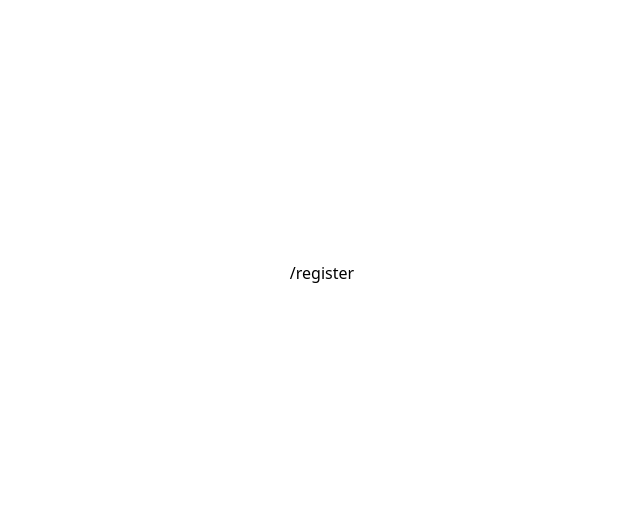
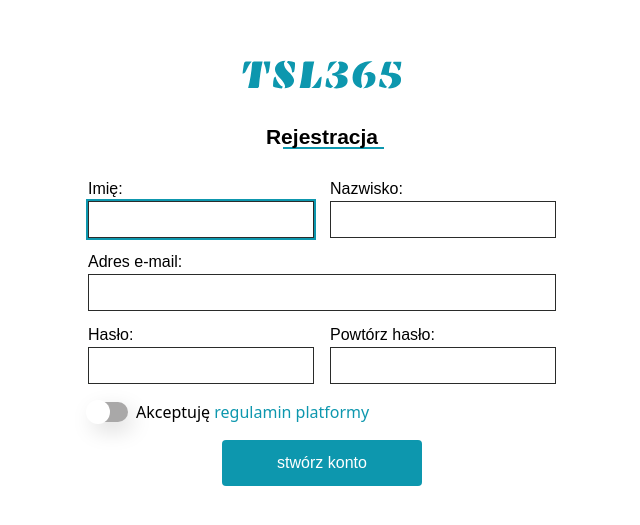
Before and after one commit to lukaasz555/tsl365, a Next.js app in the folder client/: page /register in a window 1280 px wide. Shown: the part 127-652 px from the top of the page, without its empty margins (318-958 px from the left). Built offline with nearby package versions, Linux system fonts and the light colour scheme.

Commit message:
created register-form

```diff
--- a/client/src/components/LoginForm/LoginForm.tsx
+++ b/client/src/components/LoginForm/LoginForm.tsx
@@ -2,7 +2,6 @@ import React, { useState, useRef, useEffect } from 'react';
 import Input from '../shared/Input';
 import Button from '../shared/Button';
 import AltLink from '../shared/AltLink';
-import Subheader from '../shared/Subheader';
 
 // TODO:
 // email validation;
--- /dev/null
+++ b/client/src/components/RegisterForm/RegisterForm.tsx
@@ -0,0 +1,103 @@
+import React, { useEffect, useRef, useState } from 'react';
+import Subheader from '../shared/Subheader';
+import Input from '../shared/Input';
+import Button from '../shared/Button';
+import Link from 'next/link';
+import Switch from '../shared/Switch';
+
+// TODOs:
+// form validations;
+// request;
+
+const RegisterForm = () => {
+	const [form, setForm] = useState({
+		registerName: '',
+		registerLastname: '',
+		registerEmail: '',
+		registerPassword: '',
+		registerConfirmPassword: '',
+		registerConsent: false,
+	});
+	const [errorMessage, setErrorMessage] = useState('');
+	const inputRef = useRef<HTMLInputElement>(null);
+
+	useEffect(() => {
+		if (inputRef.current) {
+			inputRef.current.focus();
+		}
+	}, []);
+
+	function handleConsent(): void {
+		setForm((prev) => ({ ...prev, registerConsent: !prev.registerConsent }));
+	}
+
+	function handleClick(e: React.MouseEvent): void {
+		e.preventDefault();
+		if (!form.registerConsent) {
+			setErrorMessage('Aby utworzyć konto musisz zaakceptować regulamin');
+		} else {
+			setErrorMessage('');
+			// validation forms;
+		}
+	}
+
+	return (
+		<form className='min-w-[300px] max-w-[500px] px-4'>
+			<section className='flex flex-col gap-y-3 md:flex-row gap-x-4'>
+				<Input
+					label='Imię:'
+					name='registerName'
+					value=''
+					ref={inputRef}
+					onChange={() => {}}
+				/>
+				<Input
+					label='Nazwisko:'
+					name='registerLastname'
+					value=''
+					onChange={() => {}}
+				/>
+			</section>
+			<section className='my-3'>
+				<Input
+					label='Adres e-mail:'
+					name='registerEmail'
+					value=''
+					onChange={() => {}}
+					type='email'
+				/>
+			</section>
+			<section className='flex flex-col gap-y-3  md:flex-row gap-x-4 w-full'>
+				<Input
+					label='Hasło:'
+					name='registerPassword'
+					value=''
+					onChange={() => {}}
+					type='password'
+				/>
+				<Input
+					label='Powtórz hasło:'
+					name='registerConfirmPassword'
+					value=''
+					onChange={() => {}}
+					type='password'
+				/>
+			</section>
+			<section className='flex mt-6 md:mt-4 items-center justify-center md:justify-start my-2'>
+				<Switch onClick={() => handleConsent()} />{' '}
+				<p className='ml-2'>
+					Akceptuję{' '}
+					<Link href={`/#`} className='text-accent hover:underline'>
+						regulamin platformy
+					</Link>
+				</p>
+			</section>
+			<p className='text-error text-center mb-2'>{errorMessage}</p>
+			<section className='flex justify-center mt-4'>
+				<Button onClick={handleClick} text='stwórz konto' />
+			</section>
+		</form>
+	);
+};
+
+export default RegisterForm;
--- a/client/src/components/shared/Switch.tsx
+++ b/client/src/components/shared/Switch.tsx
@@ -2,7 +2,7 @@ import React, { useState } from 'react';
 import clsx from 'clsx';
 
 type SwitchProps = {
-	onClick: (e: React.MouseEvent) => void;
+	onClick: () => void;
 	text?: string;
 };
 
@@ -12,11 +12,11 @@ const Switch = ({ onClick, text }: SwitchProps) => {
 	function handleClick(e: React.MouseEvent): void {
 		e.preventDefault();
 		setClicked(!isClicked);
-		// function from parent component...
+		onClick();
 	}
 
 	return (
-		<div className='flex gap-x-5 items-center'>
+		<div className={clsx('flex items-center', text ? 'gap-x-5' : '')}>
 			<p className='font-poppins'>{text}</p>
 			<button
 				className={clsx(
--- a/client/src/pages/register/index.tsx
+++ b/client/src/pages/register/index.tsx
@@ -1,13 +1,15 @@
 import Head from 'next/head';
 import Link from 'next/link';
 import Image from 'next/image';
-import Logo from '../assets/logo.svg';
+import Logo from '../../assets/logo.svg';
+import RegisterForm from '@/components/RegisterForm/RegisterForm';
+import Subheader from '@/components/shared/Subheader';
 
 export default function Home() {
 	return (
 		<>
 			<Head>
-				<title>TSL365</title>
+				<title>Rejestracja | TSL365</title>
 				<meta
 					name='description'
 					content='TSL365 is an app for the Transport, Shipping and Logistics industry'
@@ -16,7 +18,11 @@ export default function Home() {
 				<link rel='icon' href='/favicon.svg' />
 			</Head>
 			<main className='flex flex-col justify-center items-center min-h-screen'>
-				<h1>/register</h1>
+				<Link href={`/#`} className='mb-8'>
+					<Image src={Logo} alt='TSL365 - logo' />
+				</Link>
+				<Subheader text='Rejestracja' />
+				<RegisterForm />
 			</main>
 		</>
 	);
```
